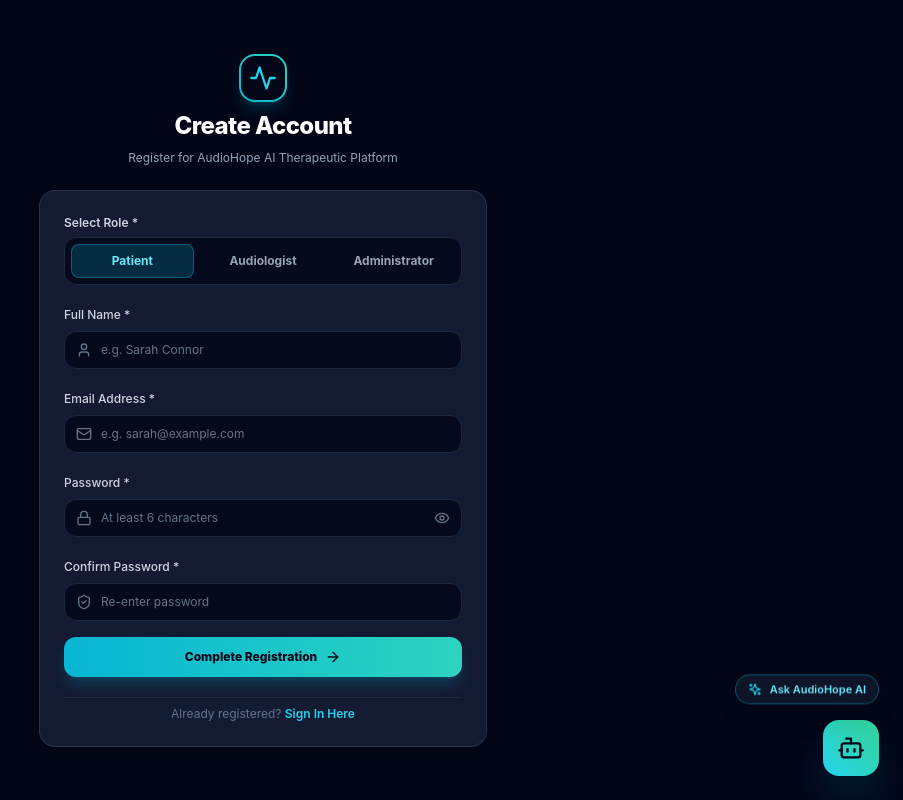
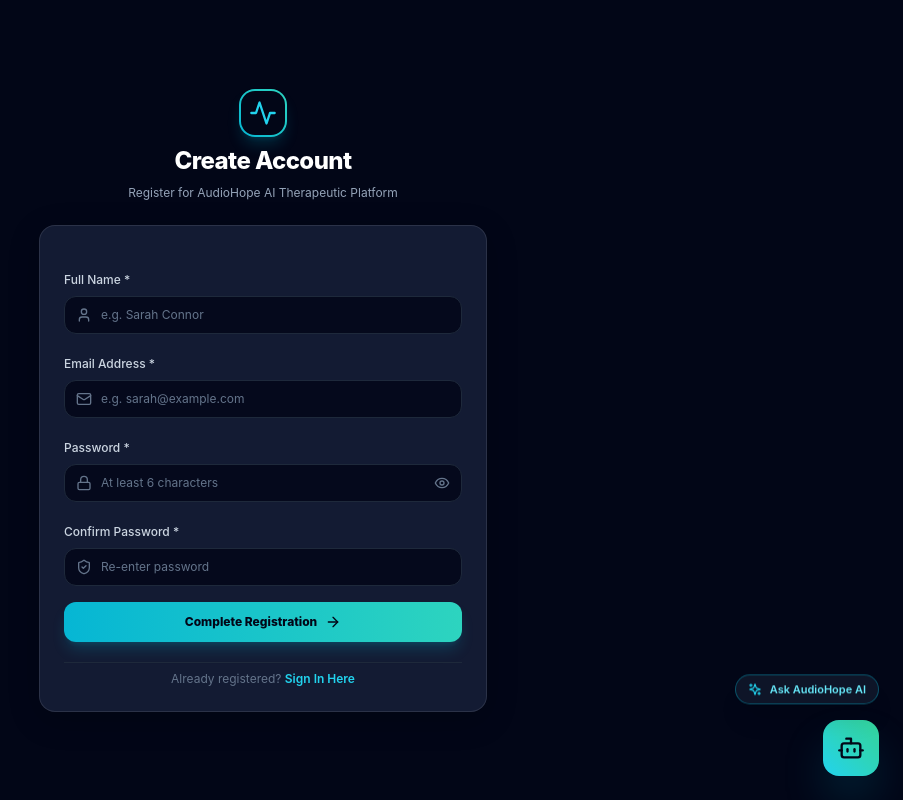
Before and after one commit to lakshanasri30-agal/Audiohope-AI, a Next.js app: page /auth/register in a window 1280 px wide. Shown: the whole page, without its empty margins (377-1280 px from the left). Built offline with nearby package versions, Linux system fonts and the light colour scheme.

Commit message:
Streamline platform exclusively for Patient Portal usability

```diff
--- a/app/auth/login/page.tsx
+++ b/app/auth/login/page.tsx
@@ -86,14 +86,8 @@
         role: userRole as UserRole,
       });
 
-      // 4. Role-based automatic redirect
-      if (userRole === 'doctor') {
-        router.push('/doctor');
-      } else if (userRole === 'admin') {
-        router.push('/admin');
-      } else {
-        router.push('/dashboard');
-      }
+      // 4. Always redirect Patient to /dashboard
+      router.push('/dashboard');
     } catch (err: any) {
       setErrorMsg(err.message || 'An unexpected error occurred during login.');
       setIsLoading(false);
@@ -131,34 +125,8 @@
             </div>
           )}
 
-          {/* Role Selector Tabs */}
-          <div className="space-y-2">
-            <label className="text-xs font-semibold text-slate-300 block">Select Account Role *</label>
-            <div className="grid grid-cols-3 gap-2 bg-slate-950/80 p-1.5 rounded-xl border border-slate-800" role="tablist">
-              {[
-                { key: 'patient', label: 'Patient' },
-                { key: 'doctor', label: 'Audiologist' },
-                { key: 'admin', label: 'Administrator' },
-              ].map((r) => (
-                <button
-                  key={r.key}
-                  type="button"
-                  role="tab"
-                  aria-selected={selectedRole === r.key}
-                  onClick={() => setSelectedRole(r.key as UserRole)}
-                  className={`py-2 rounded-lg text-xs font-bold transition-all focus:outline-none focus:ring-2 focus:ring-cyan-500/50 ${
-                    selectedRole === r.key
-                      ? 'bg-cyan-500/20 text-cyan-300 border border-cyan-500/40 shadow-sm'
-                      : 'text-slate-400 hover:text-slate-200'
-                  }`}
-                >
-                  {r.label}
-                </button>
-              ))}
-            </div>
-          </div>
-
           <form onSubmit={handleLogin} className="space-y-4" noValidate>
+            <input type="hidden" name="role" value="patient" />
             {/* Email Address */}
             <div className="space-y-1.5">
               <label htmlFor="login-email" className="text-xs font-medium text-slate-300">
--- a/app/auth/register/page.tsx
+++ b/app/auth/register/page.tsx
@@ -96,32 +96,8 @@
           )}
 
           <form onSubmit={handleRegister} className="space-y-4" noValidate>
-            {/* Role Selection Tabs */}
-            <div className="space-y-1.5">
-              <label className="text-xs font-semibold text-slate-300 block">Select Role *</label>
-              <div className="grid grid-cols-3 gap-2 bg-slate-950/80 p-1.5 rounded-xl border border-slate-800" role="tablist">
-                {[
-                  { key: 'patient', label: 'Patient' },
-                  { key: 'doctor', label: 'Audiologist' },
-                  { key: 'admin', label: 'Administrator' },
-                ].map((r) => (
-                  <button
-                    key={r.key}
-                    type="button"
-                    role="tab"
-                    aria-selected={role === r.key}
-                    onClick={() => setRoleState(r.key as any)}
-                    className={`py-2 rounded-lg text-xs font-bold transition-all focus:outline-none focus:ring-2 focus:ring-cyan-500/50 ${
-                      role === r.key
-                        ? 'bg-cyan-500/20 text-cyan-300 border border-cyan-500/40 shadow-sm'
-                        : 'text-slate-400 hover:text-slate-200'
-                    }`}
-                  >
-                    {r.label}
-                  </button>
-                ))}
-              </div>
-            </div>
+            {/* Hidden Patient Role Default */}
+            <input type="hidden" name="role" value="patient" />
 
             {/* Full Name */}
             <div className="space-y-1.5">
--- a/components/layout/Navbar.tsx
+++ b/components/layout/Navbar.tsx
@@ -25,9 +25,8 @@
         </div>
       </div>
 
-      {/* Right Controls: Role Switcher, Notifications & Log Out */}
+      {/* Right Controls: Notifications & Log Out */}
       <div className="flex items-center gap-3">
-        <RoleSwitcher />
 
         {/* Logout Button */}
         <button
--- a/components/layout/Sidebar.tsx
+++ b/components/layout/Sidebar.tsx
@@ -3,7 +3,6 @@
 import React from 'react';
 import Link from 'next/link';
 import { usePathname } from 'next/navigation';
-import { useAppStore } from '@/lib/store';
 import {
   Activity,
   ClipboardList,
@@ -12,21 +11,12 @@
   LineChart,
   FileSpreadsheet,
   Settings,
-  Users,
-  Building2,
-  Cpu,
-  ShieldCheck,
-  Stethoscope,
-  Bell,
   LogOut,
   Sparkles,
 } from 'lucide-react';
 
 export const Sidebar: React.FC = () => {
   const pathname = usePathname();
-  const { role, notifications } = useAppStore();
-
-  const unreadCount = notifications.filter((n) => !n.read).length;
 
   const patientNav = [
     { href: '/dashboard', label: 'Dashboard', icon: <Activity className="w-5 h-5" /> },
@@ -36,21 +26,6 @@
     { href: '/monitoring', label: 'Monitoring Log', icon: <LineChart className="w-5 h-5" /> },
     { href: '/reports', label: 'Clinical Reports', icon: <FileSpreadsheet className="w-5 h-5" /> },
   ];
-
-  const doctorNav = [
-    { href: '/doctor', label: 'Patient Roster', icon: <Users className="w-5 h-5" /> },
-    { href: '/assessment', label: 'Audiometry Studio', icon: <ClipboardList className="w-5 h-5" /> },
-    { href: '/reports', label: 'Clinical Analytics', icon: <FileSpreadsheet className="w-5 h-5" /> },
-  ];
-
-  const adminNav = [
-    { href: '/admin', label: 'System Overview', icon: <ShieldCheck className="w-5 h-5" /> },
-    { href: '/admin/doctors', label: 'Doctors & Hospitals', icon: <Building2 className="w-5 h-5" /> },
-    { href: '/admin/ai-models', label: 'AI Models (RF/XGB)', icon: <Cpu className="w-5 h-5" /> },
-    { href: '/admin/logs', label: 'Audit Logs', icon: <LineChart className="w-5 h-5" /> },
-  ];
-
-  const currentNav = role === 'patient' ? patientNav : role === 'doctor' ? doctorNav : adminNav;
 
   return (
     <aside className="w-64 bg-slate-900/90 border-r border-slate-800/80 p-4 flex flex-col justify-between hidden md:flex shrink-0 min-h-screen">
@@ -72,12 +47,12 @@
 
         {/* Menu Section Label */}
         <p className="px-3 text-[10px] font-semibold text-slate-400 uppercase tracking-wider mb-3">
-          {role} Workspace
+          Patient Portal
         </p>
 
         {/* Nav Links */}
         <nav className="space-y-1.5">
-          {currentNav.map((item) => {
+          {patientNav.map((item) => {
             const isActive = pathname === item.href || (item.href !== '/dashboard' && pathname.startsWith(item.href));
             return (
               <Link
@@ -129,7 +104,7 @@
         <div className="bg-slate-950/60 p-3 rounded-xl border border-slate-800 text-left">
           <div className="flex items-center gap-1.5 text-xs font-semibold text-cyan-400 mb-1">
             <Sparkles className="w-3.5 h-3.5" />
-            <span>Clinical Support</span>
+            <span>Patient Assistance</span>
           </div>
           <p className="text-[10px] text-slate-400 leading-snug">
             AI recommendations complement ENT specialist care and do not replace formal medical diagnosis.
```
Also changed, not shown: 1 other file (tests, documents, lock files or other folders).
